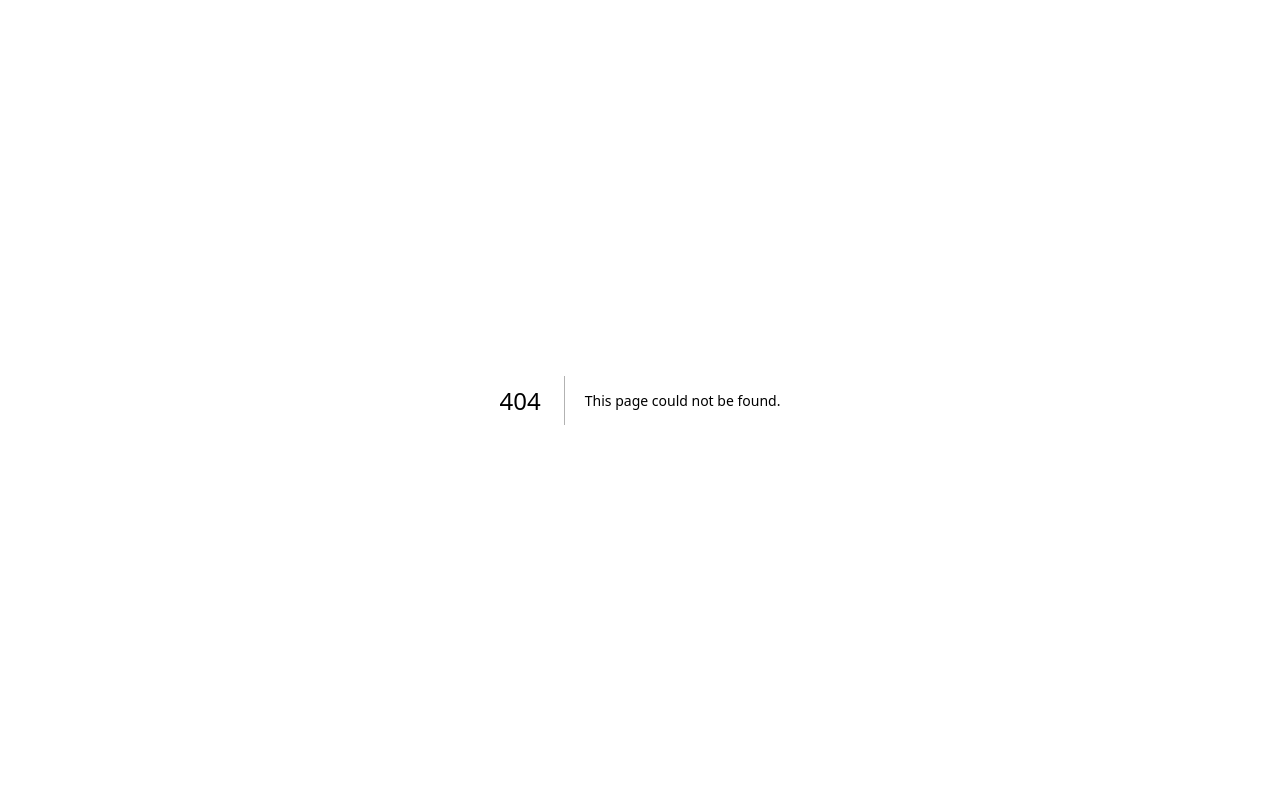
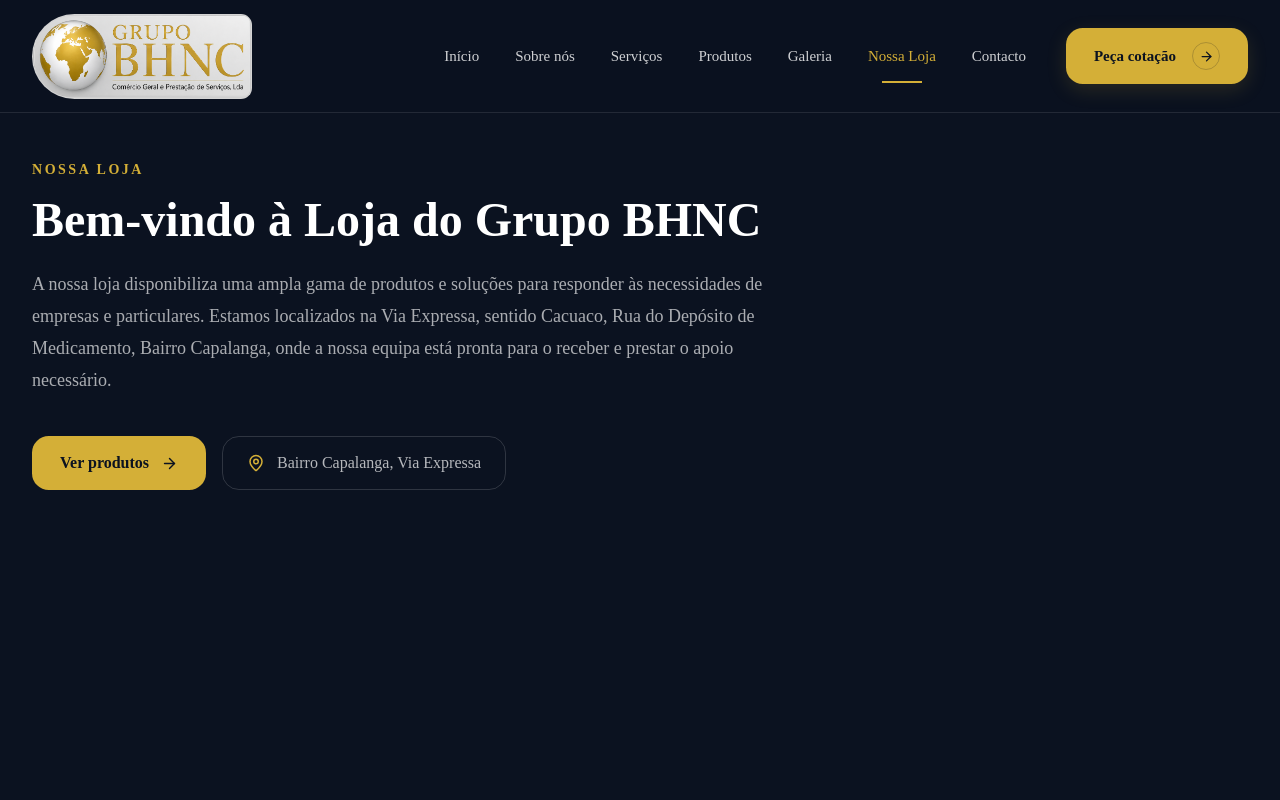
Before and after one commit to Fernando-Sapalo/grupo-bhnc, a Next.js app: page /loja in a window 1280 px wide. Before the commit this address had no page. Shown: the top 800 px of the page. Built offline with nearby package versions, Linux system fonts and the light colour scheme.

Commit message:
feat: add products gallery and store routes

```diff
--- /dev/null
+++ b/app/(site)/galeria/page.tsx
@@ -0,0 +1,19 @@
+export default function GaleriaPage() {
+  return (
+    <main className="min-h-screen bg-[#0B1220] px-8 pb-24 pt-40 text-white">
+      <div className="mx-auto max-w-[1440px]">
+        <p className="text-sm font-semibold uppercase tracking-[0.18em] text-[#D4AF37]">
+          Galeria
+        </p>
+
+        <h1 className="mt-4 text-4xl font-bold md:text-5xl">
+          Operações, projetos e serviços
+        </h1>
+
+        <p className="mt-6 max-w-2xl text-lg leading-8 text-white/65">
+          Uma seleção de imagens que representa a experiência, capacidade técnica e presença do Grupo BHNC em diferentes ambientes operacionais.
+        </p>
+      </div>
+    </main>
+  );
+}
--- /dev/null
+++ b/app/(site)/loja/page.tsx
@@ -0,0 +1,44 @@
+import Link from "next/link";
+import { ArrowRight, MapPin } from "lucide-react";
+
+export default function LojaPage() {
+  return (
+    <main className="min-h-screen bg-[#0B1220] px-8 pb-24 pt-40 text-white">
+      <div className="mx-auto max-w-[1440px]">
+        <p className="text-sm font-semibold uppercase tracking-[0.18em] text-[#D4AF37]">
+          Nossa Loja
+        </p>
+
+        <h1 className="mt-4 text-4xl font-bold md:text-5xl">
+          Bem-vindo à Loja do Grupo BHNC
+        </h1>
+
+        <p className="mt-6 max-w-3xl text-lg leading-8 text-white/65">
+          A nossa loja disponibiliza uma ampla gama de produtos e soluções
+          para responder às necessidades de empresas e particulares. Estamos
+          localizados na Via Expressa, sentido Cacuaco, Rua do Depósito de
+          Medicamento, Bairro Capalanga, onde a nossa equipa está pronta para
+          o receber e prestar o apoio necessário.
+        </p>
+
+        <div className="mt-10 flex flex-wrap gap-4">
+          <Link
+            href="/produtos"
+            className="group inline-flex items-center gap-3 rounded-xl bg-[#D4AF37] px-7 py-3.5 font-semibold text-[#0B1220] transition-all duration-300 hover:bg-[#C9A431]"
+          >
+            Ver produtos
+            <ArrowRight
+              size={17}
+              className="transition-transform duration-300 group-hover:translate-x-1"
+            />
+          </Link>
+
+          <div className="inline-flex items-center gap-3 rounded-xl border border-white/15 px-6 py-3.5 text-white/70">
+            <MapPin size={18} className="text-[#D4AF37]" />
+            Bairro Capalanga, Via Expressa
+          </div>
+        </div>
+      </div>
+    </main>
+  );
+}
--- /dev/null
+++ b/app/(site)/produtos/page.tsx
@@ -0,0 +1,19 @@
+export default function ProdutosPage() {
+  return (
+    <main className="min-h-screen bg-[#0B1220] px-8 pb-24 pt-40 text-white">
+      <div className="mx-auto max-w-[1440px]">
+        <p className="text-sm font-semibold uppercase tracking-[0.18em] text-[#D4AF37]">
+          Produtos
+        </p>
+
+        <h1 className="mt-4 text-4xl font-bold md:text-5xl">
+          Produtos e soluções para a indústria
+        </h1>
+
+        <p className="mt-6 max-w-2xl text-lg leading-8 text-white/65">
+          Conheça a gama de produtos comercializados e representados pelo Grupo BHNC para responder às necessidades de empresas e operações industriais.
+        </p>
+      </div>
+    </main>
+  );
+}
--- a/src/constants/navigation.ts
+++ b/src/constants/navigation.ts
@@ -2,6 +2,8 @@
   { label: "Início", href: "/" },
   { label: "Sobre nós", href: "/sobre" },
   { label: "Serviços", href: "/servicos" },
-  { label: "Marcas", href: "/produtos" },
+  { label: "Produtos", href: "/produtos" },
+  { label: "Galeria", href: "/galeria" },
+  { label: "Nossa Loja", href: "/loja" },
   { label: "Contacto", href: "/contacto" },
-];
+] as const;
```
